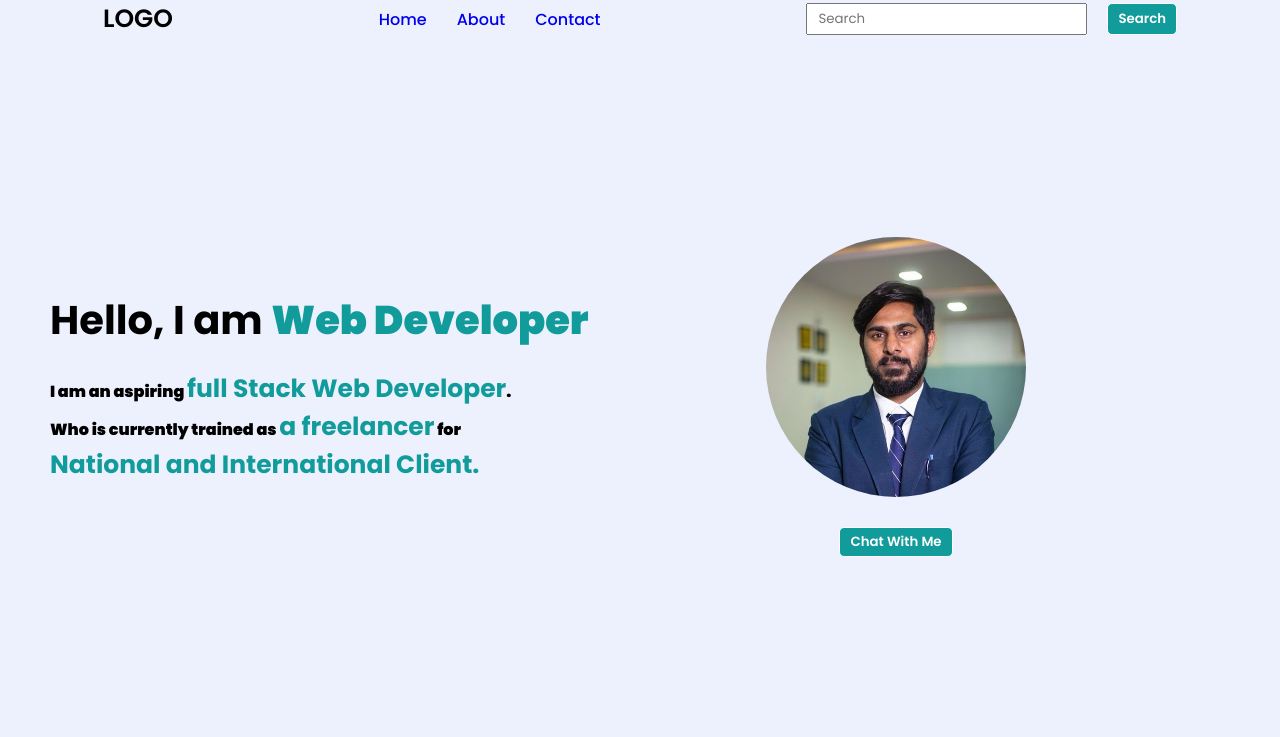
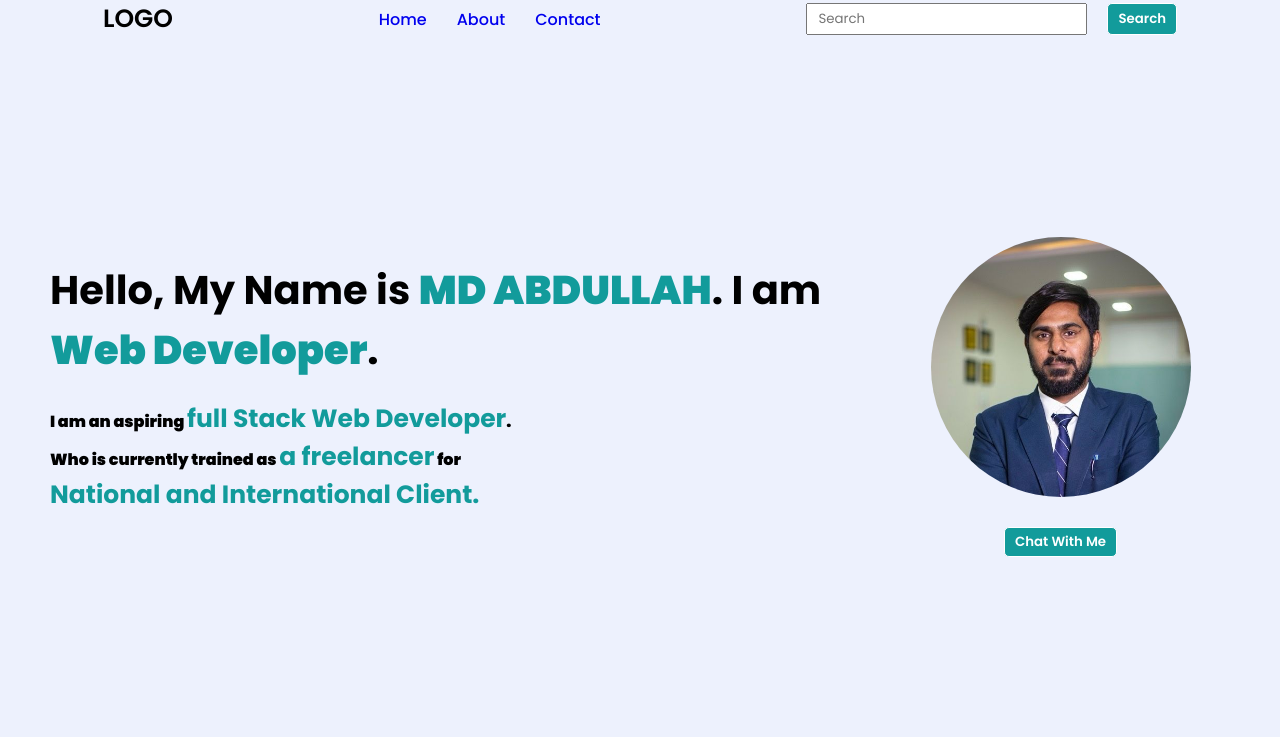
Before and after one commit to Abdullah0145/My_Portfolio_Website, a plain HTML site: page index.html in a window 1280 px wide. Shown: the top 737 px of the page. Drawn offline with Linux system fonts and the light colour scheme.

Commit message:
My Portfolio Website

```diff
--- a/index.html
+++ b/index.html
@@ -39,7 +39,7 @@
     <section class="hero-section">
             <!-- left Div Context -->
             <div class="hero-left-section">
-                <h1>Hello, I am <span>Web Developer</span></h1>
+                <h1>Hello, My Name is <span>MD ABDULLAH</span>. I am <span>Web Developer</span>.</h1>
                 <p>I am an aspiring <span>full Stack Web Developer</span>. <br>Who is currently trained as <span>a freelancer</span> for <br> <span>National and International Client.</span></p>
             </div>
 
```
